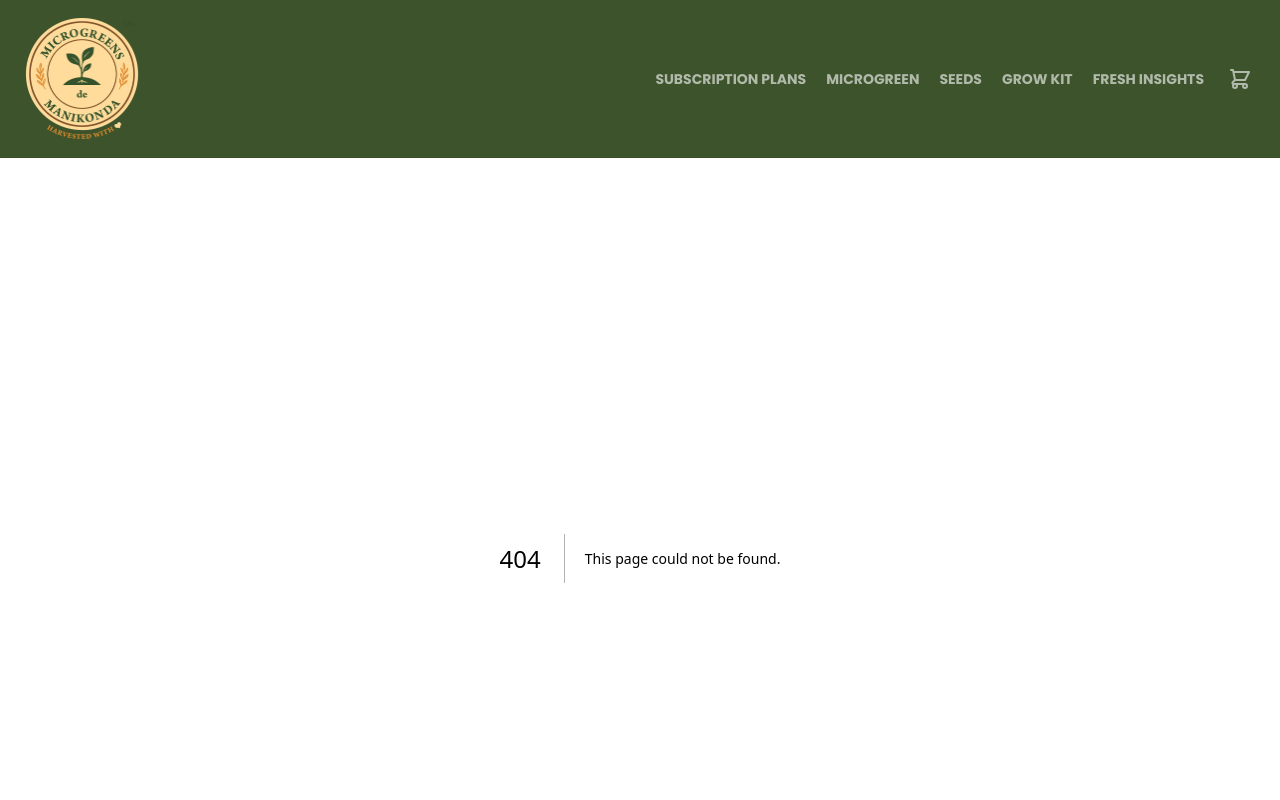
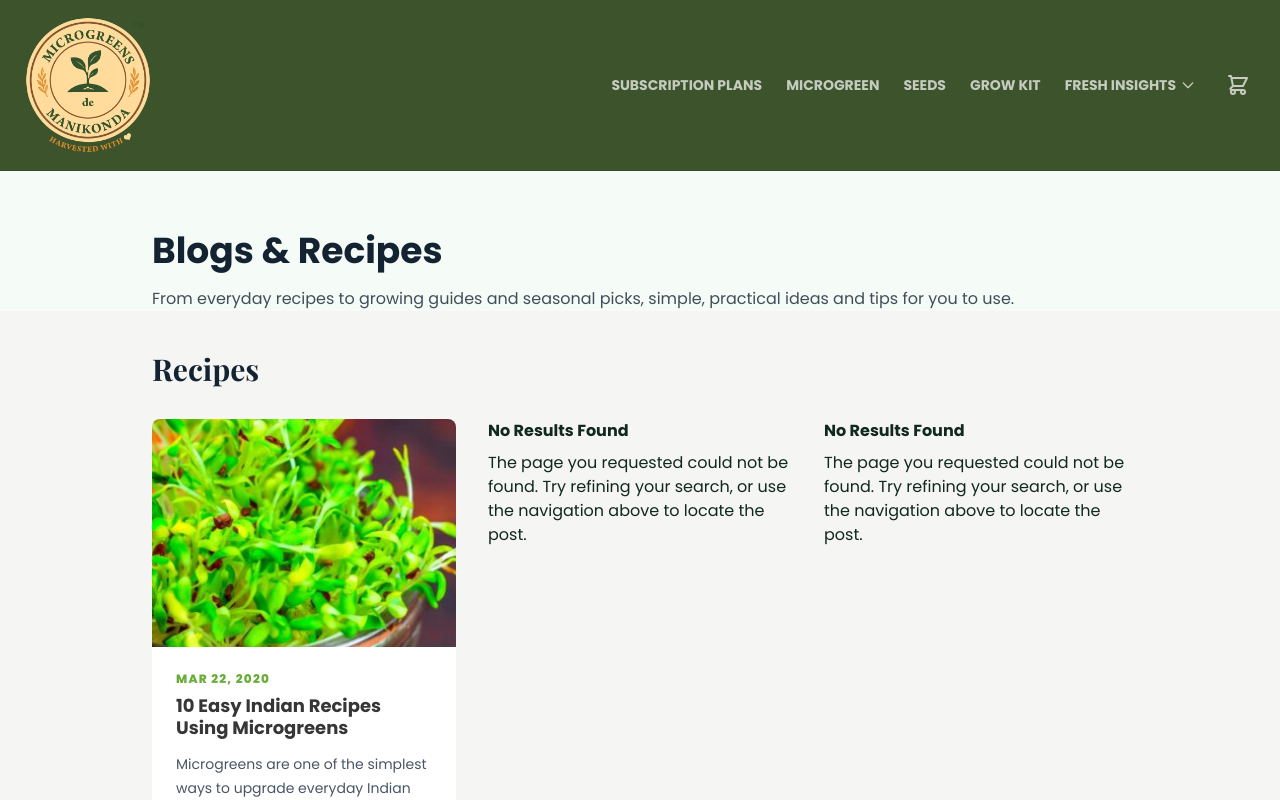
Before and after one commit to agsoft2025/arogyamicrogreens, a Next.js app: page /blog-and-recipes in a window 1280 px wide. Before the commit this address had no page. Shown: the top 800 px of the page. Built offline with nearby package versions, Linux system fonts and the light colour scheme.

Commit message:
blog and receipes added

```diff
--- a/app/_components/layout/site-header.tsx
+++ b/app/_components/layout/site-header.tsx
@@ -2,6 +2,7 @@
 
 import Link from "next/link";
 import Image from "next/image";
+import { useState, useRef, useEffect } from "react";
 
 import { FadeIn } from "@/app/_components/animations/fade-in";
 import { primaryNavigation } from "@/app/_config/navigation";
@@ -12,39 +13,124 @@ export function SiteHeader() {
   const { openCart, items } = useCart();
   const itemCount = items.reduce((total, item) => total + item.quantity, 0);
 
+  const [openDropdown, setOpenDropdown] = useState<string | null>(null);
+  const navRef = useRef<HTMLDivElement>(null);
+
+  // ✅ Close dropdown on outside click
+  useEffect(() => {
+    function handleClickOutside(event: MouseEvent) {
+      if (navRef.current && !navRef.current.contains(event.target as Node)) {
+        setOpenDropdown(null);
+      }
+    }
+
+    document.addEventListener("mousedown", handleClickOutside);
+    return () => document.removeEventListener("mousedown", handleClickOutside);
+  }, []);
+
   return (
     <header className="sticky top-0 z-50 border-b border-emerald-950/10 bg-[#3C532B]">
       <div className="mx-auto flex w-full max-w-7xl items-center justify-between gap-6 px-6 py-4">
-        <Link
-          href="/"
-          className="text-lg font-semibold tracking-[0.18em] text-emerald-950 uppercase"
-        >
-          <Image src={logo} alt="Microgreens logo" className="w-1/4" priority />
+
+        {/* Logo */}
+        <Link href="/" className="flex items-center">
+          <Image
+            src={logo}
+            alt="Microgreens logo"
+            className="w-28 md:w-32"
+            priority
+          />
         </Link>
 
-        <nav aria-label="Primary navigation">
-          <ul className="flex flex-wrap items-center justify-end gap-5 text-sm font-medium text-white">
+        {/* Navigation */}
+        <nav ref={navRef} aria-label="Primary navigation">
+          <ul className="flex flex-wrap items-center justify-end gap-6 text-sm font-medium text-white/70">
+
             {primaryNavigation.map((item, index) => (
-              <li key={item.href}>
+              <li key={item.href} className="relative">
                 <FadeIn delay={0.08 * (index + 1)} distance={12}>
-                  <Link
-                    href={item.href}
-                    className="text-md font-bold !text-white/60 transition hover:!text-white/80"
-                  >
-                    {item.label}
-                  </Link>
+
+                  {item.children ? (
+                    <button
+                      onClick={() =>
+                        setOpenDropdown(
+                          openDropdown === item.href ? null : item.href
+                        )
+                      }
+                      className="flex items-center gap-1 text-md font-bold text-white/70 transition hover:text-white"
+                    >
+                      {item.label}
+                      <svg
+                        className={`h-4 w-4 transition-transform ${
+                          openDropdown === item.href ? "rotate-180" : ""
+                        }`}
+                        fill="none"
+                        stroke="currentColor"
+                        viewBox="0 0 24 24"
+                      >
+                        <path
+                          strokeLinecap="round"
+                          strokeLinejoin="round"
+                          strokeWidth={2}
+                          d="M19 9l-7 7-7-7"
+                        />
+                      </svg>
+                    </button>
+                  ) : (
+                    <Link
+                      href={item.href}
+                      className="text-md font-bold text-white/70 transition hover:text-white"
+                    >
+                      {item.label}
+                    </Link>
+                  )}
                 </FadeIn>
+
+                {/* Dropdown */}
+                {item.children && openDropdown === item.href && (
+                  <div className="absolute left-0 top-full z-50 mt-2 w-56 rounded-xl bg-[#f3f3f3] shadow-xl border border-black/10 overflow-hidden animate-fadeIn">
+                    <ul className="py-2 text-black">
+                      {item.children.map((child) => (
+                        <li key={child.href}>
+                          <Link
+                            href={child.href}
+                            onClick={() => setOpenDropdown(null)} // ✅ close after click
+                            className="block px-5 py-3 text-sm font-medium hover:bg-[#e2bd76]"
+                          >
+                            {child.label}
+                          </Link>
+                        </li>
+                      ))}
+                    </ul>
+                  </div>
+                )}
               </li>
             ))}
+
+            {/* Cart */}
             <li>
-              <FadeIn delay={0.08 * (primaryNavigation.length + 1)} distance={12}>
+              <FadeIn
+                delay={0.08 * (primaryNavigation.length + 1)}
+                distance={12}
+              >
                 <button
                   onClick={openCart}
-                  className="relative flex h-8 w-8 items-center justify-center text-white/60 transition hover:text-white/80"
+                  className="relative flex h-9 w-9 items-center justify-center text-white/70 transition hover:text-white"
                 >
-                  <svg className="h-6 w-6" fill="none" stroke="currentColor" viewBox="0 0 24 24">
-                    <path strokeLinecap="round" strokeLinejoin="round" strokeWidth={2} d="M3 3h2l.4 2M7 13h10l4-8H5.4M7 13L5.4 5M7 13l-2.293 2.293c-.63.63-.184 1.707.707 1.707H17m0 0a2 2 0 100 4 2 2 0 000-4zm-8 2a2 2 0 11-4 0 2 2 0 014 0z" />
+                  <svg
+                    className="h-6 w-6"
+                    fill="none"
+                    stroke="currentColor"
+                    viewBox="0 0 24 24"
+                  >
+                    <path
+                      strokeLinecap="round"
+                      strokeLinejoin="round"
+                      strokeWidth={2}
+                      d="M3 3h2l.4 2M7 13h10l4-8H5.4M7 13L5.4 5M7 13l-2.293 2.293c-.63.63-.184 1.707.707 1.707H17m0 0a2 2 0 100 4 2 2 0 000-4zm-8 2a2 2 0 11-4 0 2 2 0 014 0z"
+                    />
                   </svg>
+
                   {itemCount > 0 && (
                     <span className="absolute -top-1 -right-1 flex h-5 w-5 items-center justify-center rounded-full bg-[#ff6b35] text-xs font-bold text-white">
                       {itemCount}
@@ -53,6 +139,7 @@ export function SiteHeader() {
                 </button>
               </FadeIn>
             </li>
+
           </ul>
         </nav>
       </div>
--- a/app/_config/navigation.ts
+++ b/app/_config/navigation.ts
@@ -1,6 +1,7 @@
 export type NavigationItem = {
   href: string;
   label: string;
+  children?: NavigationItem[];
 };
 
 export const primaryNavigation: NavigationItem[] = [
@@ -8,5 +9,13 @@ export const primaryNavigation: NavigationItem[] = [
   { href: "/microgreen", label: "MICROGREEN" },
   { href: "/seeds", label: "SEEDS" },
   { href: "/grow-kit", label: "GROW KIT" },
-  { href: "/fresh-insights", label: "FRESH INSIGHTS" },
+  {
+    href: "/fresh-insights",
+    label: "FRESH INSIGHTS",
+    children: [
+      { href: "/blog-and-recipes", label: "BLOG & RECIPES" },
+      { href: "/stories-insights", label: "STORIES & INSIGHTS" },
+      { href: "/news-media", label: "NEWS & MEDIA" },
+    ],
+  },
 ];
--- /dev/null
+++ b/app/blog-and-recipes/page.tsx
@@ -0,0 +1,113 @@
+import Image from "next/image";
+import Link from "next/link";
+
+import { FadeIn } from "@/app/_components/animations/fade-in";
+import blogHeroImage from "@/assests/mg-header-01.jpg";
+import microgreenRecipeImage from "@/assests/Alfalfa-Microgreen-3-300x300.jpg";
+
+type Recipe = {
+  id: number;
+  title: string;
+  date: string;
+  description: string;
+  image: any;
+  slug: string;
+};
+
+type BlogPost = {
+  id: number;
+  title: string;
+  date: string;
+  description: string;
+  image: any;
+  slug: string;
+};
+
+const recipes: Recipe[] = [
+  {
+    id: 1,
+    title: "10 Easy Indian Recipes Using Microgreens",
+    date: "Mar 22, 2020",
+    description: "Microgreens are one of the simplest ways to upgrade everyday Indian meals with powerful nutrition. These young edible greens are packed with vitamins, antioxidants, and essential minerals, making them a great addition to a healthy diet. Unlike traditional vegetables,...",
+    image: microgreenRecipeImage,
+    slug: "easy-indian-microgreens-recipes"
+  },
+  // Add more recipes as needed
+];
+
+const blogPosts: BlogPost[] = [
+  // Add blog posts as needed
+];
+
+export default function BlogAndRecipesPage() {
+  return (
+    <>
+      {/* Hero Section */}
+      <section className="pt-10 md:pt-15">
+        <div className="mx-auto w-full max-w-5xl px-6">
+          <h1 className="text-4xl font-bold text-[#142331]">Blogs & Recipes</h1>
+          <p className="mt-4 text-base text-[#142331]/80">From everyday recipes to growing guides and seasonal picks, simple, practical ideas and tips for you to use.</p>
+        </div>
+      </section>
+
+      {/* Content Section */}
+      <section className="bg-[#f5f5f3] py-8 md:py-10">
+        <div className="mx-auto w-full max-w-5xl px-6">
+
+          {/* Recipes Section */}
+          <div className="mb-16">
+            <h2 className="mb-8 font-serif text-3xl font-bold text-[#142331]">
+              Recipes
+            </h2>
+
+            {recipes.length > 0 ? (
+              <div className="grid gap-8 sm:grid-cols-2 lg:grid-cols-3">
+                {recipes.map((recipe, index) => (
+                  <FadeIn key={recipe.id} delay={0.08 * (index + 1)} distance={18}>
+                    <article className="group cursor-pointer">
+                      <div className="overflow-hidden rounded-lg bg-white">
+                        <div className="relative aspect-[4/3] overflow-hidden">
+                          <Image
+                            src={recipe.image}
+                            alt={recipe.title}
+                            fill
+                            placeholder="blur"
+                            sizes="(max-width: 640px) calc(100vw - 48px), (max-width: 1024px) calc((100vw - 80px) / 2), 400px"
+                            className="object-cover transition duration-300 group-hover:scale-105"
+                          />
+                        </div>
+                        <div className="p-6">
+                          <p className="text-xs font-extrabold uppercase tracking-[0.1em] text-[#69ad38] mb-2">
+                            {recipe.date}
+                          </p>
+                          <h3 className="mb-3 text-lg font-bold leading-tight text-[#363636] group-hover:text-[#69ad38] transition-colors">
+                            {recipe.title}
+                          </h3>
+                          <p className="text-sm leading-6 text-gray-600 line-clamp-9">
+                            {recipe.description}
+                          </p>
+                        </div>
+                      </div>
+                    </article>
+                  </FadeIn>
+                ))}
+                <div>
+                  <h1 className="font-bold mb-2">No Results Found</h1>
+                  <p>The page you requested could not be found. Try refining your search, or use the navigation above to locate the post.</p>
+                </div>
+                 <div>
+                  <h1 className="font-bold mb-2">No Results Found</h1>
+                  <p>The page you requested could not be found. Try refining your search, or use the navigation above to locate the post.</p>
+                </div>
+              </div>
+            ) : (
+              <div className="text-center py-12">
+                <p className="text-lg text-gray-500">No Results Found</p>
+              </div>
+            )}
+          </div>
+        </div>
+      </section>
+    </>
+  );
+}
```
